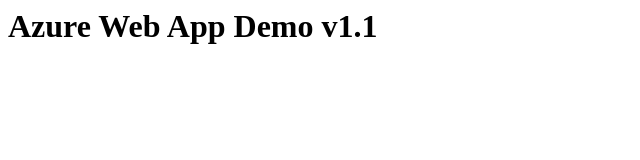
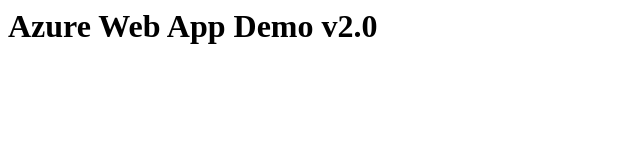
Before and after one commit to zunikaleem/webappdemo, a plain HTML site: page index.html in a window 1280 px wide. Shown: the full height of the page, 0-640 px from the left. Drawn offline with Linux system fonts and the light colour scheme.

Commit message:
changed version

```diff
--- a/index.html
+++ b/index.html
@@ -1,6 +1,6 @@
 <html>
 <title>Web App Demo</title>
 <body>
-<h1>Azure Web App Demo v1.1</h1>
+<h1>Azure Web App Demo v2.0</h1>
 </body>
 </html>
```
